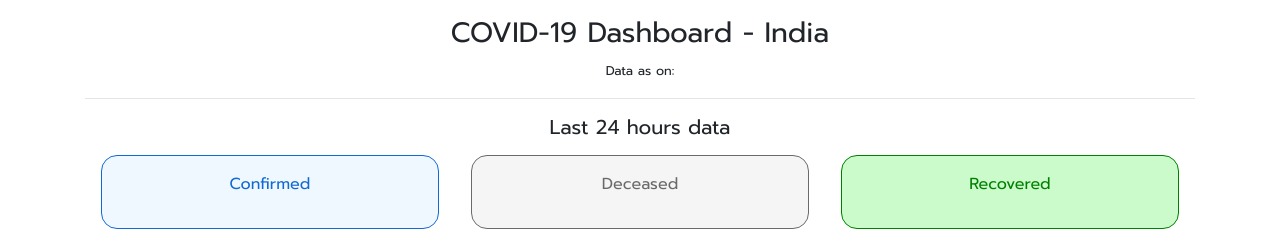
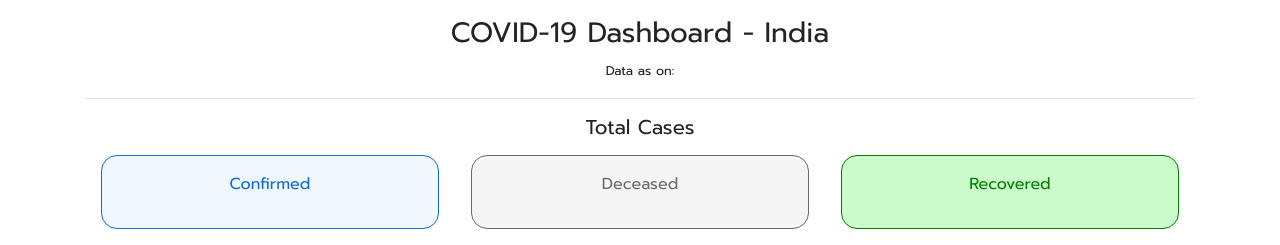
Before and after one commit to Ram-95/covid-19_india_data, a Flask app: page / in a window 1280 px wide. Shown: the top 245 px of the page. Run offline with Flask 2, Linux system fonts and the light colour scheme; some libraries are stand-ins or nearby versions; some web fonts are replaced.

Commit message:
Add Total and last 24 data

```diff
--- a/static/script.js
+++ b/static/script.js
@@ -120,7 +120,9 @@ $(document).ready(function () {
     function fetch_data() {
         //$('#main_table > tbody').empty();
         //console.log('Executed');
-
+        var confirmed;
+        var deceased;
+        var recovered;
         $.getJSON(url, function (data) {
             var updated_date = data['TT']['meta']['last_updated'];
             // Adding the updated date
@@ -136,9 +138,9 @@ $(document).ready(function () {
 
 
                 // Total Cases
-                var confirmed = total['confirmed'].toLocaleString('en-IN');
-                var deceased = total['deceased'].toLocaleString('en-IN');
-                var recovered = total['recovered'].toLocaleString('en-IN');
+                confirmed = total['confirmed'].toLocaleString('en-IN');
+                deceased = total['deceased'].toLocaleString('en-IN');
+                recovered = total['recovered'].toLocaleString('en-IN');
                 var tested = total['tested'].toLocaleString('en-IN');
                 var vaccinated = total['vaccinated'].toLocaleString('en-IN');
                 var active = total['confirmed'] - total['deceased'] - total['recovered'];
@@ -180,9 +182,19 @@ $(document).ready(function () {
             //console.log(data['TT']);
             /* Adding the Last 24 hours data */
             var prev_day = data['TT']['delta'];
-            $('.confirmed_24 > h3').text(prev_day['confirmed'].toLocaleString('en-IN'));
-            $('.deceased_24 > h3').text(prev_day['deceased'].toLocaleString('en-IN'));
-            $('.recovered_24 > h3').text(prev_day['recovered'].toLocaleString('en-IN'));
+            if (prev_day != undefined) {
+                $('.confirmed_24 > h3').text(confirmed);
+                $('.confirmed_24 > small').text('(+' + prev_day['confirmed'].toLocaleString('en-IN') + ')');
+                $('.deceased_24 > h3').text(deceased);
+                $('.deceased_24 > small').text('(+' + prev_day['deceased'].toLocaleString('en-IN') + ')');
+                $('.recovered_24 > h3').text(recovered);
+                $('.recovered_24 > small').text('(+' + prev_day['recovered'].toLocaleString('en-IN') + ')');
+            }
+            else {
+                $('.confirmed_24 > h3').text(confirmed);
+                $('.deceased_24 > h3').text(deceased);
+                $('.recovered_24 > h3').text(recovered);
+            }
             // Sort the data based on confirmed cases and plot the bar-graph
             sort_and_store(state_data, state_names, total_confirmed, total_active, total_recovered);
         });
--- a/templates/index.html
+++ b/templates/index.html
@@ -11,19 +11,22 @@ COVID-19 India
     <h3 class="main_heading">COVID-19 Dashboard - India</h3>
     <small>Data as on: <span class="updated_date"></span></small>
     <hr>
-    <h5 class="m-2 ">Last 24 hours data</h5>
+    <h5 class="m-2 ">Total Cases</h5>
     <div class="container_data">
         <div class="confirmed_24">
             <p>Confirmed</p>
             <h3></h3>
+            <small></small>
         </div>
         <div class="deceased_24">
             <p>Deceased</p>
             <h3></h3>
+            <small></small>
         </div>
         <div class="recovered_24">
             <p>Recovered</p>
             <h3></h3>
+            <small></small>
         </div>
     </div>
     <!--Plotly graph-->
--- a/templates/state_data.html
+++ b/templates/state_data.html
@@ -13,19 +13,22 @@ COVID-19 India
     <br>
     <a href="/">Home</a>
     <hr>
-    <h5 class="m-2 ">Last 24 hours data</h5>
+    <h5 class="m-2 ">Total Cases</h5>
     <div class="container_data">
         <div class="confirmed_24">
             <p>Confirmed</p>
             <h3></h3>
+            <small></small>
         </div>
         <div class="deceased_24">
             <p>Deceased</p>
             <h3></h3>
+            <small></small>
         </div>
         <div class="recovered_24">
             <p>Recovered</p>
             <h3></h3>
+            <small></small>
         </div>
     </div>
     <!--Plotly Graphs Section-->
```
Also changed, not shown: static/state_script.js (+23 -10 lines).
